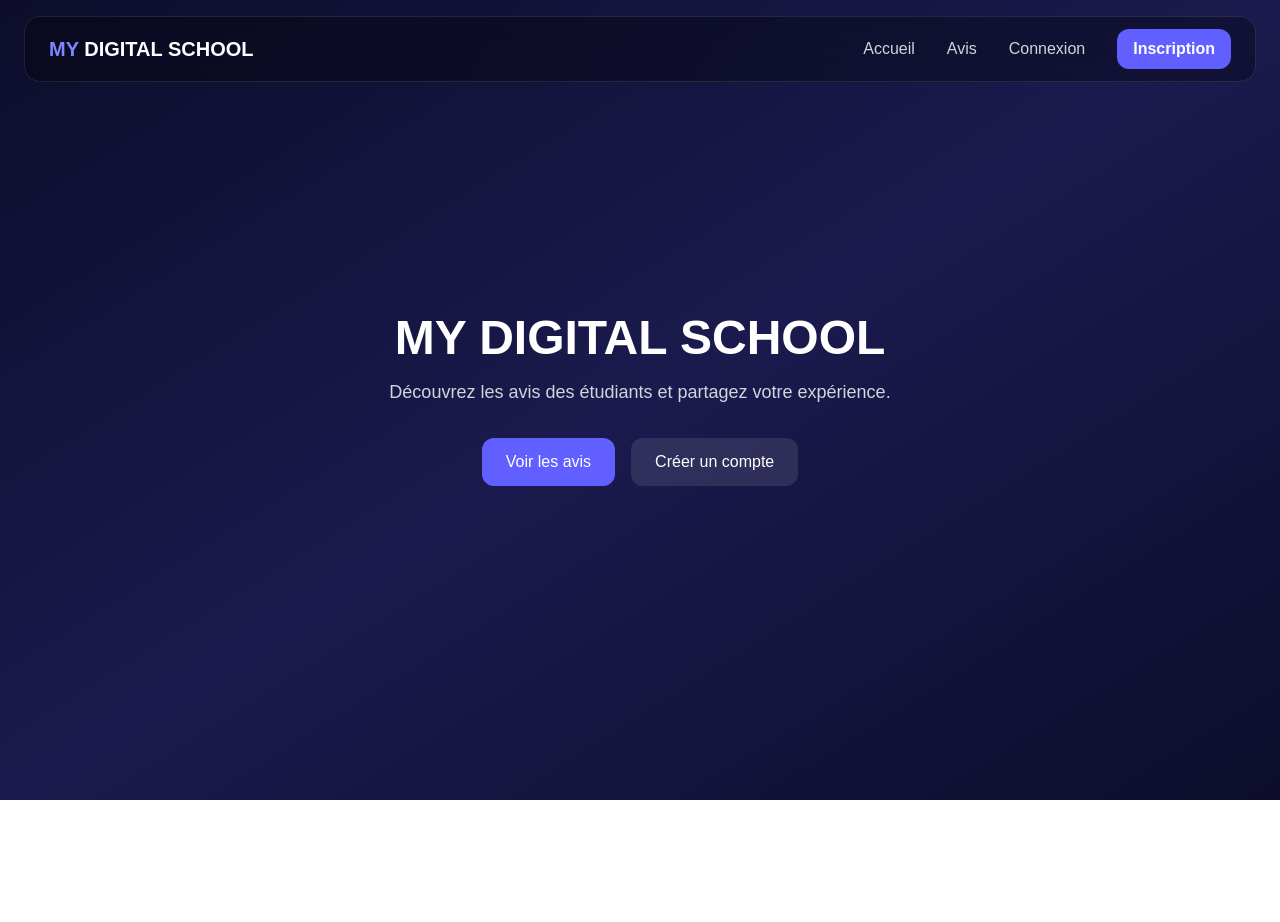
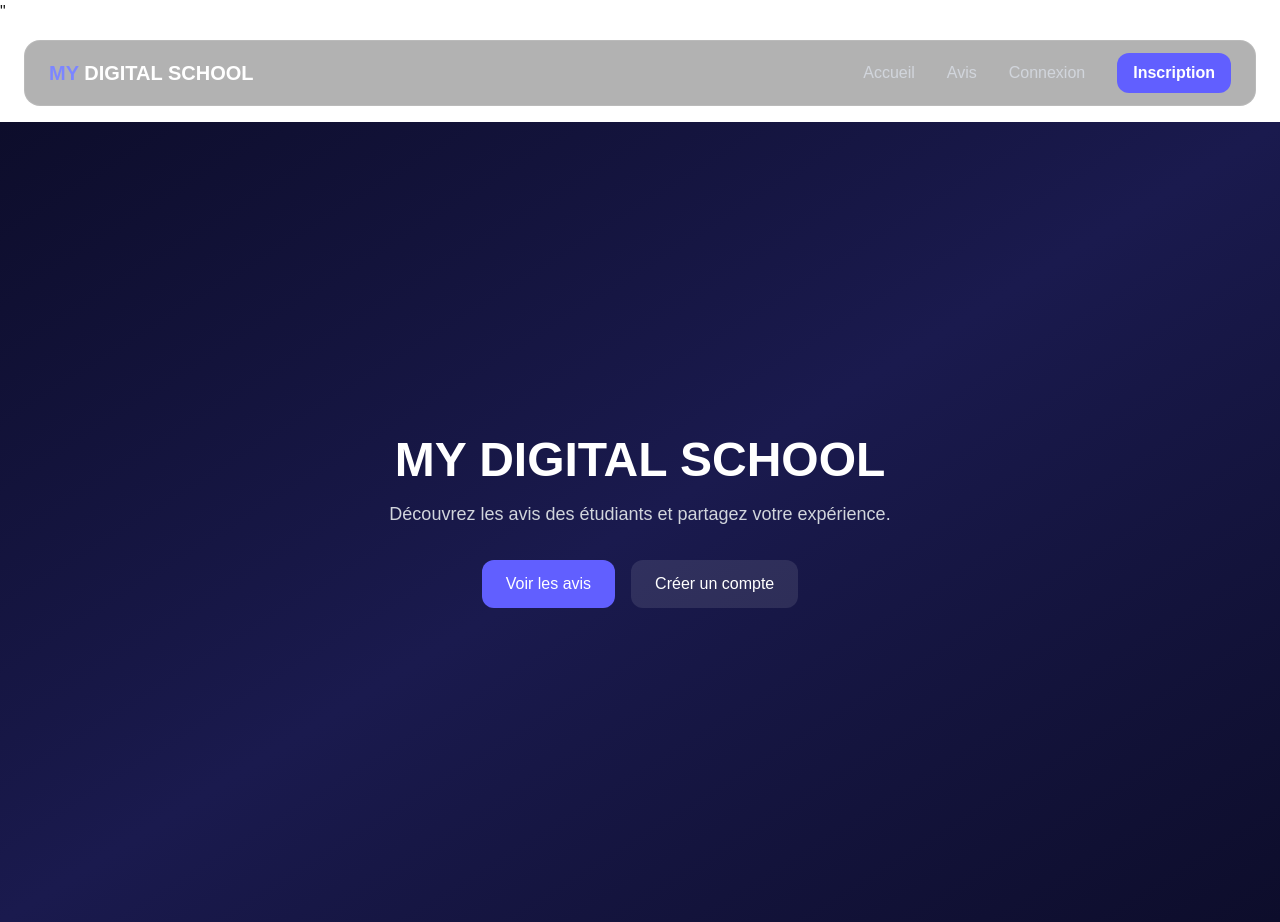
Before and after one commit to temirovdenil-cyber/API-ET-NEXT-BTS-SIO, a Next.js app: page / in a window 1280 px wide. Before the commit the page ends 800 px from the top, so only its background shows below. Built offline with nearby package versions, Linux system fonts and the light colour scheme.

Commit message:
Correction position navbar

```diff
--- a/components/navbar.js
+++ b/components/navbar.js
@@ -4,11 +4,9 @@
 
 export default function Navbar() {
   return (
-    <header className="fixed top-0 left-0 w-full z-50">
+    <header className="w-full z-50">"
       <nav className="mx-auto max-w-7xl px-6 py-4">
         <div className="flex items-center justify-between rounded-2xl border border-white/10 bg-black/30 backdrop-blur-xl px-6 py-3">
-
-          {/* Logo */}
           <Link
             href="/"
             className="text-xl font-bold text-white"
```
